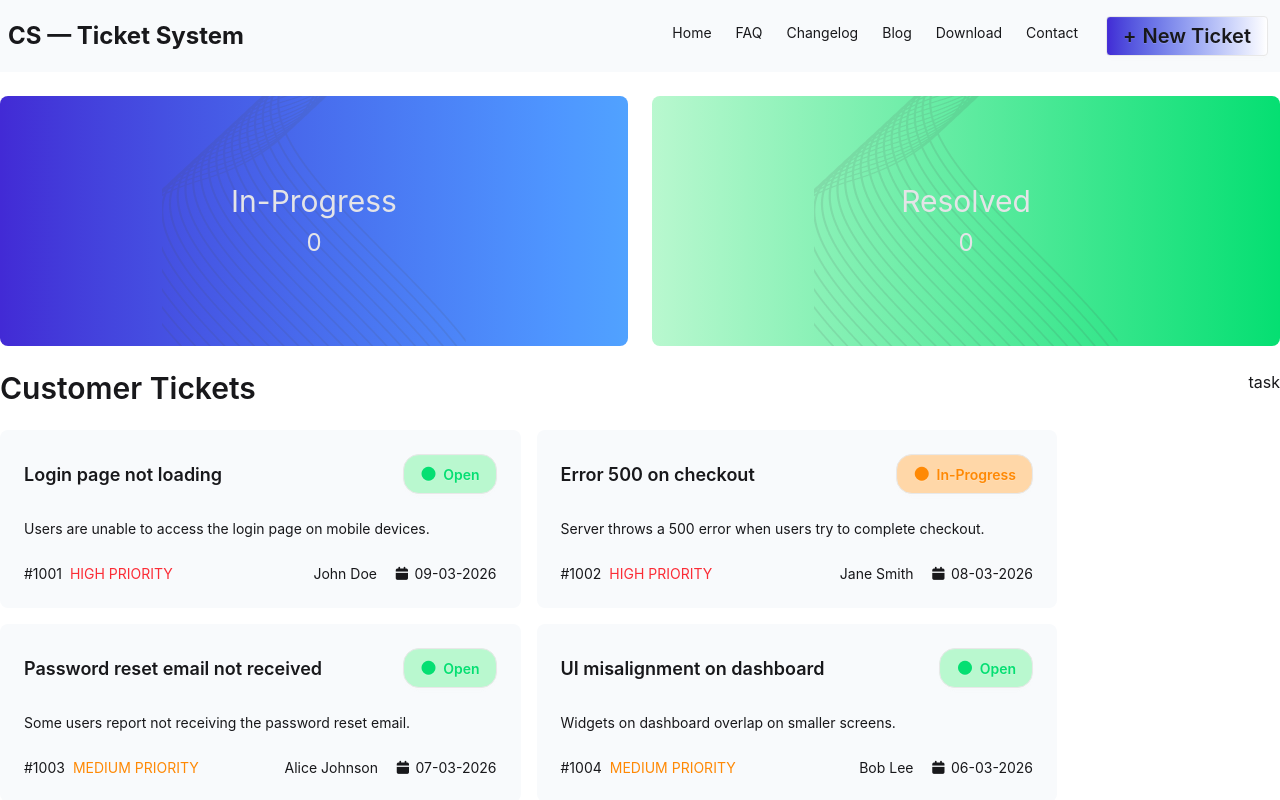
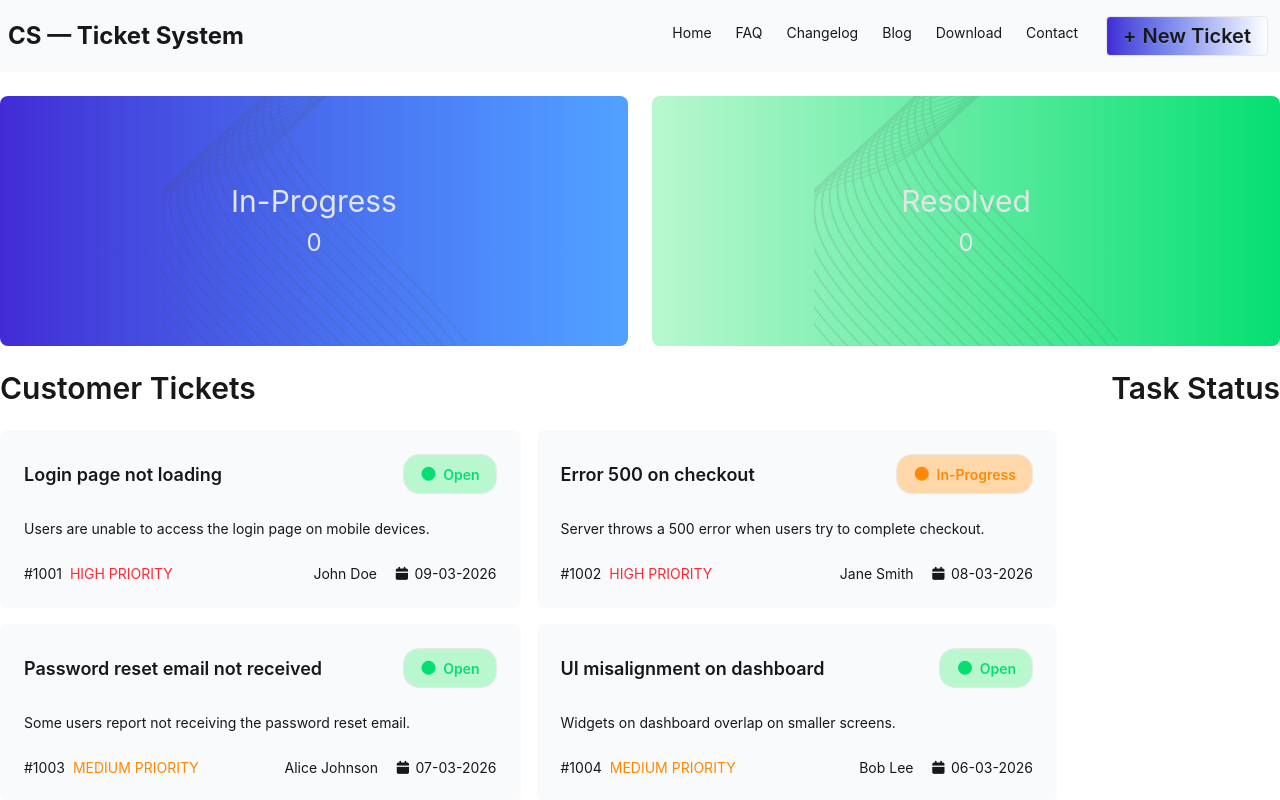
Before and after one commit to silvihuda/mission-restart-assignment-2, a React (Vite) app: page / in a window 1280 px wide. Shown: the top 800 px of the page. Built offline with nearby package versions, Linux system fonts and the light colour scheme.

Commit message:
added clicked cards to task status

```diff
--- a/src/App.jsx
+++ b/src/App.jsx
@@ -1,5 +1,5 @@
 
-import { Suspense } from 'react'
+import { Suspense, useState } from 'react'
 import './App.css'
 import Banner from './Components/Banner/Banner'
 import Navbar from './Components/Navbar/Navbar'
@@ -11,6 +11,7 @@ const fetchPromise = async() =>{
 const promiseTickets = fetchPromise();
 
 function App() {
+  const [clickedCards,setClickedCards] = useState([])
 
   return (
     <>
@@ -18,7 +19,9 @@ function App() {
       <Banner></Banner>
 
        <Suspense>
-        <Tickets promiseTickets={promiseTickets}></Tickets>
+        <Tickets promiseTickets={promiseTickets}
+        clickedCards={clickedCards}
+        setClickedCards={setClickedCards}></Tickets>
        </Suspense>
 
     </>
--- /dev/null
+++ b/src/Components/ClickedCard/ClickedCard.jsx
@@ -0,0 +1,19 @@
+import React from 'react';
+
+const ClickedCard = ({card}) => {
+    return (
+        <div className='lg:mt-6 mt-2'>
+            <div className="card card-border bg-slate-50 w-full h-full mt-2 px-2 space-y-2">
+                <div className="card-body">
+                    <h1 className="card-title text-xl">{card.title}</h1>
+
+                    <div className="card-actions">
+                        <button className='btn w-full bg-green-600'>Complete</button>
+                    </div>
+                </div>
+            </div>
+        </div>
+    );
+};
+
+export default ClickedCard;
--- /dev/null
+++ b/src/Components/TaskStatus/TaskStatus.jsx
@@ -0,0 +1,18 @@
+import React from 'react';
+import ClickedCard from '../ClickedCard/ClickedCard';
+
+const TaskStatus = ({ clickedCards}) => {
+    // console.log(clickedCards)
+    return (
+        <div>
+             <h1 className='text-3xl font-semibold'>Task Status</h1>
+            {
+                clickedCards.map(card=>
+                    <ClickedCard card={card}></ClickedCard>
+                )
+            }
+        </div>
+    );
+};
+
+export default TaskStatus;
--- a/src/Components/Tickets/Tickets.jsx
+++ b/src/Components/Tickets/Tickets.jsx
@@ -1,15 +1,18 @@
+import TaskStatus from '../TaskStatus/TaskStatus';
 import TicketsCards from '../TicketsCards/TicketsCards';
 
 
-const Tickets = ({promiseTickets}) => {
+const Tickets = ({promiseTickets,clickedCards,setClickedCards}) => {
 
     return (
        <div className='max-w-[1280px] mx-auto'>
-         <div className='flex justify-between grow mt-6'>
+         <div className='flex justify-between lg:gap-4 mt-6'>
 
-             <TicketsCards promiseTickets={promiseTickets}></TicketsCards>
+             <TicketsCards promiseTickets={promiseTickets}
+             clickedCards={clickedCards}
+             setClickedCards={setClickedCards}></TicketsCards>
              <div>
-                task
+                <TaskStatus clickedCards={clickedCards}></TaskStatus>
              </div>
 
         </div>
--- a/src/Components/TicketsCard/TicketsCard.jsx
+++ b/src/Components/TicketsCard/TicketsCard.jsx
@@ -1,6 +1,9 @@
 import React from 'react';
 
-const TicketsCard = ({ticket}) => {
+const TicketsCard = ({ticket,clickedCards,setClickedCards}) => {
+    const handleClickedCard = () =>{
+        setClickedCards([...clickedCards,ticket])
+    }
 // {
 //     "id": "#1011",
 //     "title": "Incorrect total in cart",
@@ -12,7 +15,7 @@ const TicketsCard = ({ticket}) => {
 //   },
     return (
         <div className=''>
-             <div className="card w-full  bg-slate-50">
+             <div onClick={handleClickedCard} className="card w-full  bg-slate-50">
                     <div className="card-body space-y-4">
                         <div className='flex justify-between'>
                             <h1 className="card-title">{ticket.title}</h1>
--- a/src/Components/TicketsCards/TicketsCards.jsx
+++ b/src/Components/TicketsCards/TicketsCards.jsx
@@ -1,7 +1,7 @@
 import React, { use } from 'react';
 import TicketsCard from '../TicketsCard/TicketsCard';
 
-const TicketsCards = ({promiseTickets}) => {
+const TicketsCards = ({promiseTickets,clickedCards,setClickedCards}) => {
     const ticketsData = use(promiseTickets);
     // console.log(ticketsData)
     return (
@@ -11,7 +11,9 @@ const TicketsCards = ({promiseTickets}) => {
                {
                ticketsData.map(ticket=>
                <TicketsCard key={ticket.id}
-               ticket={ticket}></TicketsCard>)}
+               ticket={ticket}
+               clickedCards={clickedCards}
+               setClickedCards={setClickedCards}></TicketsCard>)}
             </div>
         </div>
     );
```
